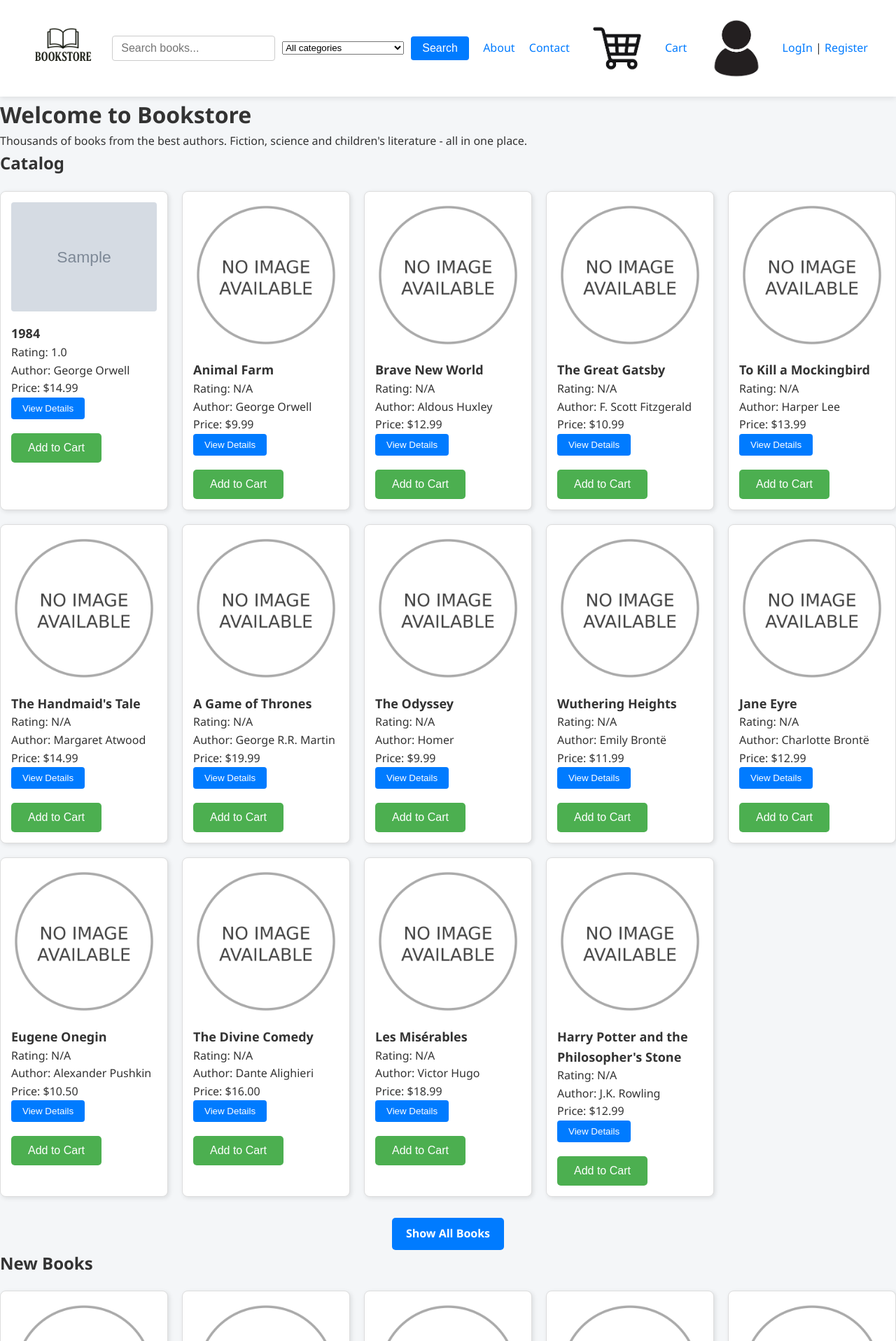
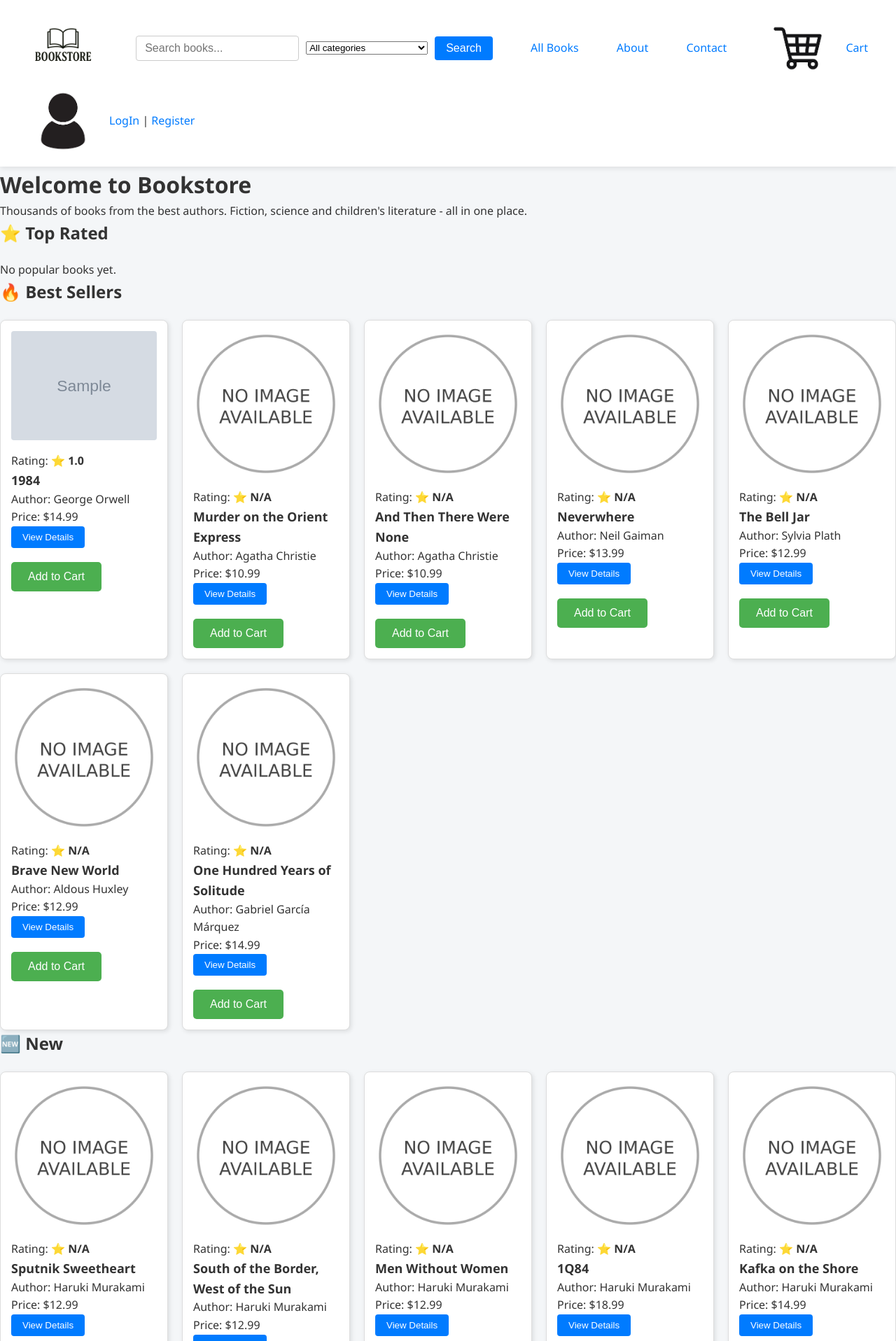
Before and after one commit to AraDarbinyan/BookStore, a Django app: page / in a window 1280 px wide. Shown: the top 1916 px of the page at 70% size. Run offline with Django 5.2, Linux system fonts and the light colour scheme; data comes from the database, SQL or seed files in the repository; tables that the repository leaves empty hold one stand-in row (values such as "Sample post"); grey boxes marked "Sample" are stand-in pictures.

Commit message:
feat; new ui/ux for main page

```diff
--- a/store/static/store/css/index.css
+++ b/store/static/store/css/index.css
@@ -89,7 +89,7 @@ del {
     margin-right: 10px;
 }
 
-strong {
+.sale-price strong {
     color: red;
     font-weight: bold;
 }
--- a/store/templates/store/all_books.html
+++ b/store/templates/store/all_books.html
@@ -19,6 +19,7 @@
         {% else %}
             <img src="{% static 'store/images/No_image_available.png' %}" alt="No image" class="book-cover">
         {% endif %}
+      <p>Rating: <strong> ⭐ {{ book.average_rating|default:"N/A" }}</strong></p>
       <h3>{{ book.title }}</h3>
       <p>
         Author:
@@ -27,9 +28,9 @@
         {% endfor %}
       </p>
       {% if book.is_on_sale and book.discount_price %}
-          <p>Price: <del>${{ book.price }}</del> <strong>${{ book.discount_price }}</strong></p>
+          <p class="sale-price">Price: <del>${{ book.price }}</del> <strong>${{ book.discount_price }}</strong></p>
       {% else %}
-          <p>Price: ${{ book.price }}</p>
+          <p class="sale-price">Price: ${{ book.price }}</p>
       {% endif %}
 
       <a href="{%url 'book_detail' book.id %}"><button class="view-details-btn">View Details</button></a>
--- a/store/templates/store/base.html
+++ b/store/templates/store/base.html
@@ -27,6 +27,10 @@
                 </select>
                 <button type="submit">Search</button>
             </form>
+        </div>
+
+        <div>
+            <p><a href="{% url 'all_books' %}">All Books</a></p>
         </div>
 
         <div>
--- a/store/templates/store/index.html
+++ b/store/templates/store/index.html
@@ -13,7 +13,7 @@
   <p>Thousands of books from the best authors. Fiction, science and children's literature - all in one place.</p>
 </div>
 
-<h2>Catalog</h2>
+<!-- <h2>Catalog</h2>
 <div class="book-grid">
     {% for book in books %}
     <div class="book-card">
@@ -46,17 +46,17 @@
 
 <div style="text-align: center; margin-top: 30px;">
     <a href="{% url 'all_books' %}" class="btn-show-all">Show All Books</a>
-</div>
-
-<h2>New Books</h2>
+</div> -->
+<h2>⭐ Top Rated</h2>
 <div class="book-grid">
-    {% for book in new_books %}
+    {% for book in popular_books %}
         <div class="book-card">
             {% if book.photos.first %}
                 <img src="{{ book.photos.first.image.url }}" alt="{{ book.title }} cover" class="book-cover">
             {% else %}
                 <img src="{% static 'store/images/No_image_available.png' %}" alt="No image" class="book-cover">
             {% endif %}
+            <p>Rating: <strong> ⭐ {{ book.average_rating|default:"N/A" }}</strong></p>
             <h3>{{ book.title }}</h3>
             <p>Author:
                 {% for author in book.authors.all %}
@@ -64,7 +64,40 @@
                 {% endfor %}
             </p>
             {% if book.is_on_sale and book.discount_price %}
-                <p>Price: <del>${{ book.price }}</del> <strong>${{ book.discount_price }}</strong></p>
+                <p class="sale-price">Price: <del>${{ book.price }}</del> <strong>${{ book.discount_price }}</strong></p>
+            {% else %}
+                <p>Price: ${{ book.price }}</p>
+            {% endif %}
+            <p>Sales: {{ book.sales_count }}</p>
+            <a href="{% url 'book_detail' book.id %}"><button class="view-details-btn">View Details</button></a>
+            <form action="{% url 'add_to_cart' book.id %}" method="post">
+                {% csrf_token %}
+                <button type="submit" class="add-to-cart-btn">Add to Cart</button>
+            </form>
+        </div>
+    {% empty %}
+        <p>No popular books yet.</p>
+    {% endfor %}
+</div>
+
+<h2>🔥 Best Sellers</h2>
+<div class="book-grid">
+    {% for book in best_sellers %}
+        <div class="book-card">
+            {% if book.photos.first %}
+                <img src="{{ book.photos.first.image.url }}" alt="{{ book.title }} cover" class="book-cover">
+            {% else %}
+                <img src="{% static 'store/images/No_image_available.png' %}" alt="No image" class="book-cover">
+            {% endif %}
+            <p>Rating: <strong> ⭐ {{ book.average_rating|default:"N/A" }}</strong></p>
+            <h3>{{ book.title }}</h3>
+            <p>Author:
+                {% for author in book.authors.all %}
+                    {{ author.name }}{% if not forloop.last %}, {% endif %}
+                {% endfor %}
+            </p>
+            {% if book.is_on_sale and book.discount_price %}
+                <p class="sale-price">Price: <del>${{ book.price }}</del> <strong>${{ book.discount_price }}</strong></p>
             {% else %}
                 <p>Price: ${{ book.price }}</p>
             {% endif %}
@@ -78,36 +111,39 @@
     {% endfor %}
 </div>
 
-<h2>Popular Books</h2>
+<h2>🆕 New</h2>
 <div class="book-grid">
-    {% for book in popular_books %}
+    {% for book in new_books %}
         <div class="book-card">
             {% if book.photos.first %}
                 <img src="{{ book.photos.first.image.url }}" alt="{{ book.title }} cover" class="book-cover">
             {% else %}
                 <img src="{% static 'store/images/No_image_available.png' %}" alt="No image" class="book-cover">
             {% endif %}
+            <p>Rating: <strong> ⭐ {{ book.average_rating|default:"N/A" }}</strong></p>
             <h3>{{ book.title }}</h3>
             <p>Author:
                 {% for author in book.authors.all %}
                     {{ author.name }}{% if not forloop.last %}, {% endif %}
                 {% endfor %}
             </p>
-            <p>Price: ${{ book.price }}</p>
-            <p>Rating: {{ book.average_rating|default:"N/A" }}</p>
-            <p>Sales: {{ book.sales_count }}</p>
+            {% if book.is_on_sale and book.discount_price %}
+                <p class="sale-price">Price: <del>${{ book.price }}</del> <strong>${{ book.discount_price }}</strong></p>
+            {% else %}
+                <p class="sale-price">Price: ${{ book.price }}</p>
+            {% endif %}
+
             <a href="{% url 'book_detail' book.id %}"><button class="view-details-btn">View Details</button></a>
             <form action="{% url 'add_to_cart' book.id %}" method="post">
                 {% csrf_token %}
                 <button type="submit" class="add-to-cart-btn">Add to Cart</button>
             </form>
         </div>
-    {% empty %}
-        <p>No popular books yet.</p>
     {% endfor %}
 </div>
 
-<h2>Sale</h2>
+
+<h2>💰 Sale</h2>
 <div class="book-grid">
     {% for book in books_on_sale %}
     <div class="book-card">
@@ -116,13 +152,14 @@
         {% else %}
             <img src="{% static 'store/images/No_image_available.png' %}" alt="No image" class="book-cover">
         {% endif %}
+        <p>Rating: <strong> ⭐ {{ book.average_rating|default:"N/A" }}</strong></p>
         <h3>{{ book.title }}</h3>
         <p>Author:
             {% for author in book.authors.all %}
                 {{ author.name }}{% if not forloop.last %}, {% endif %}
             {% endfor %}
         </p>
-        <p>Price: <del>${{ book.price }}</del> <strong>${{ book.discount_price }}</strong></p>
+        <p class="sale-price">Price: <del>${{ book.price }}</del> <strong>${{ book.discount_price }}</strong></p>
             <a href="{% url 'book_detail' book.id %}"><button class="view-details-btn">View Details</button></a>
             <form action="{% url 'add_to_cart' book.id %}" method="post">
                 {% csrf_token %}
--- a/store/views.py
+++ b/store/views.py
@@ -1,6 +1,3 @@
-
-from urllib import request
-
 from django.shortcuts import render, redirect, get_object_or_404
 from .forms import RegisterForm, ReviewForm
 from django.db.models import Q, Count, Avg, Sum, F
@@ -20,19 +17,21 @@ from datetime import timedelta
 def index(request):
     books = Book.objects.all()[:14]
     categories = Category.objects.all()
+    best_sellers = Book.objects.annotate(sales_count=Count('cartitem')).order_by('-sales_count')[:7]
     new_books = Book.objects.all().order_by('-id')[:7]
     popular_books = Book.objects.annotate(
         sales_count=Count('cartitem'),
         avg_rating=Avg('reviews__rating')
-    ).filter(sales_count__gte=5).order_by('-avg_rating')[:6]
-    books_on_sale = Book.objects.filter(is_on_sale=True)[:6]
+    ).filter(sales_count__gte=5).order_by('-avg_rating')[:7]
+    books_on_sale = Book.objects.filter(is_on_sale=True)[:7]
     return render(request, 'store/index.html', {
         'books': books,
         'categories': categories,
         'new_books': new_books,
         'popular_books': popular_books,
         'books_on_sale': books_on_sale,
-        })
+        'best_sellers': best_sellers
+    })
 
 
 def all_books_view(request):
```
Also changed, not shown: store/templates/store/book_detail.html (+0 -19 lines).
